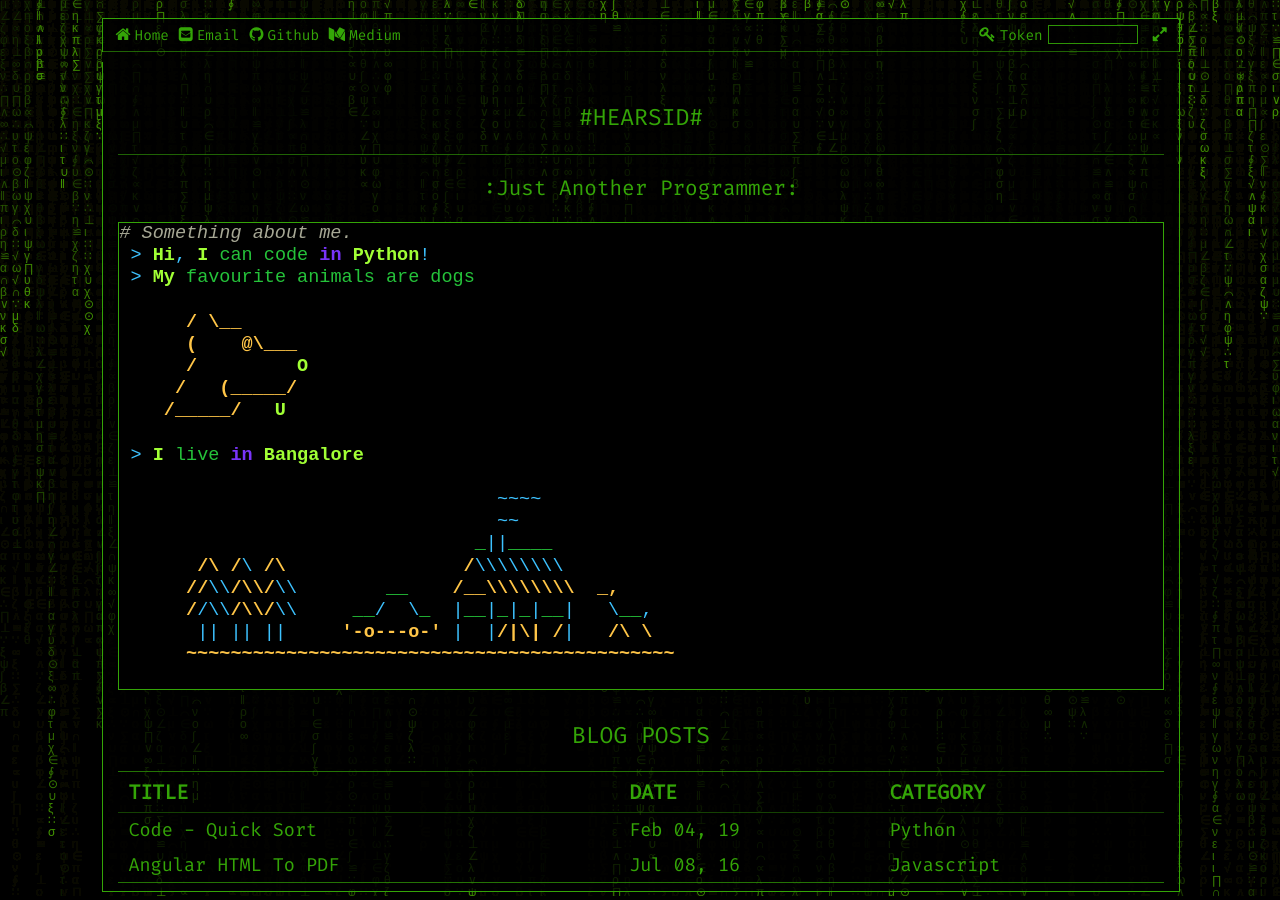
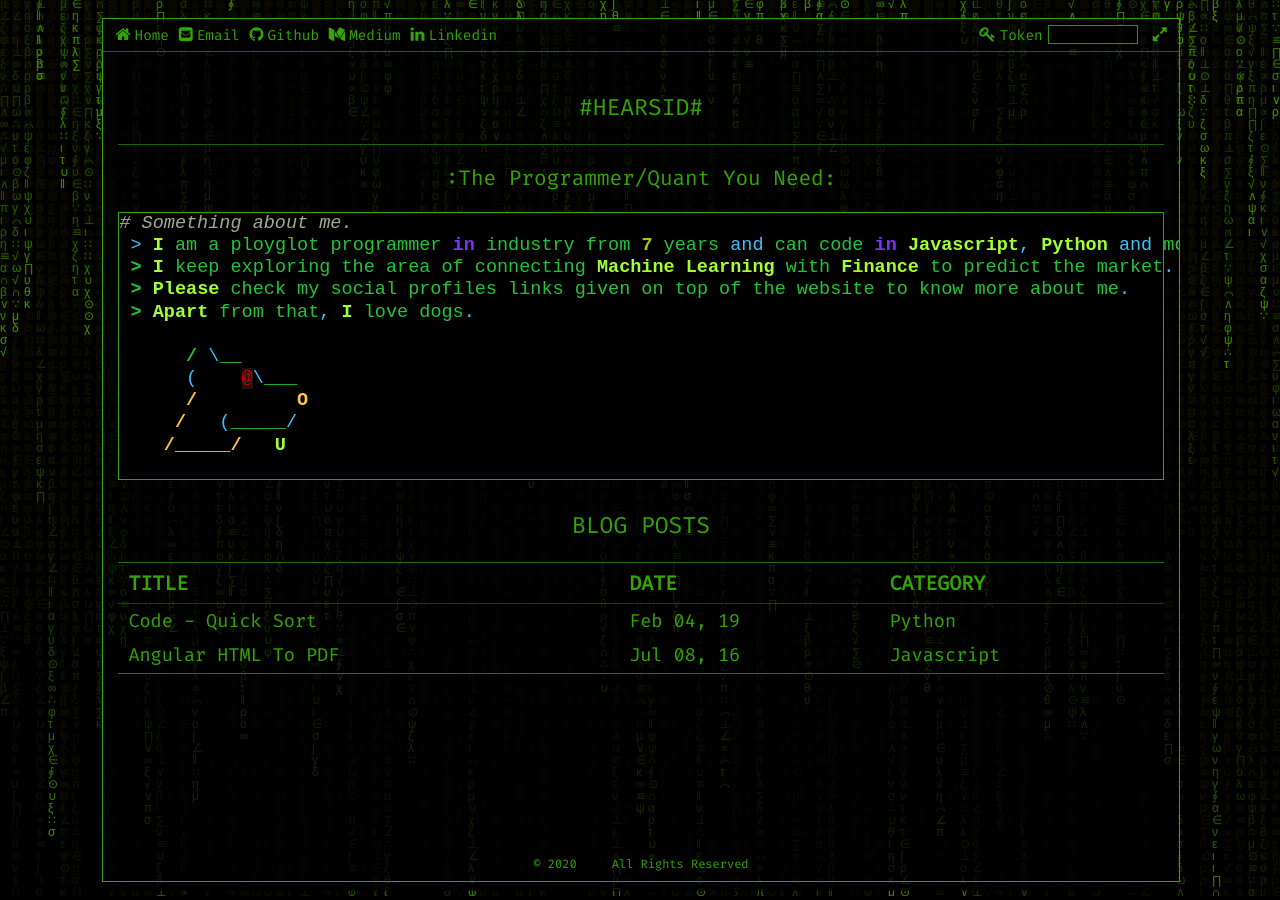
Before and after one commit to hearsid/hearsid.github.io, a Jekyll site: the page built from pages/index.md, in a window 1280 px wide. Built offline with Jekyll 4.4.1, drawn with Linux system fonts in a browser that asks for light colours.

Commit message:
content modified, with title and about me (#14)
Co-authored-by: hearsid <hearsid@github.om>

````diff
--- a/_config.yml
+++ b/_config.yml
@@ -13,6 +13,7 @@ webrick:
 email: "hearsid@gmail.com"
 github: "hearsid"
 medium: "hearsid"
+linkedin: "hearsid"
 # path to: css/, fonts/, img/ and js/
 assets_path: "/assets" # i.e. "/assets"
 statement: "All Rights Reserved"
--- a/_includes/header.html
+++ b/_includes/header.html
@@ -34,7 +34,7 @@
                         </i>
                     </a>
                 {% endif %}
-                <!-- linkedin -->
+                <!-- medium -->
                 {% if site.medium != "" %}
                     <a class="header_btn" href="https://medium.com/@{{ site.medium }}">
                         <i class="fa fa-medium">
@@ -44,6 +44,18 @@
                         </i>
                     </a>
                 {% endif %}
+
+                <!-- linkedin -->
+                {% if site.linkedin != "" %}
+                    <a class="header_btn" href="https://linkedin.com/in/{{ site.linkedin }}">
+                        <i class="fa fa-linkedin">
+                            {% if page.btn_text != false %}
+                                <p class="btn_text">Linkedin</p>
+                            {% endif %}
+                        </i>
+                    </a>
+                {% endif %}
+
                 <!-- maximize -->
                 {% if page.maximize != false %}
                     <a class="header_btn" id="mxmz_btn" onclick="toggle_maximize()">
--- a/assets/css/main.scss
+++ b/assets/css/main.scss
@@ -129,7 +129,7 @@ $blk-timing-function: cubic-bezier(0.98, -0.23, 0.65, 0.7);
       }
     }
     .div_article {
-      top: 44px;
+      top: 34px;
       position: relative;
       height: 95%;
       width: 100%;
@@ -463,6 +463,6 @@ body {
   }
 }
 
-#just-another-programmer {
+#the-programmerquant-you-need {
   text-align: center;
 }
--- a/pages/index.md
+++ b/pages/index.md
@@ -14,12 +14,14 @@ permalink: /
 # \#HEARSID\#
 
 ---
-### :Just another programmer:
+### :The Programmer/Quant you need:
 
 ```ruby
 # Something about me.
- > Hi, I can code in Python!
- > My favourite animals are dogs
+ > I am a ployglot programmer in industry from 7 years and can code in Javascript, Python and more.
+ > I keep exploring the area of connecting Machine Learning with Finance to predict the market.
+ > Please check my social profiles links given on top of the website to know more about me.
+ > Apart from that, I love dogs.
 
       / \__
       (    @\___
@@ -27,15 +29,4 @@ permalink: /
      /   (_____/
     /_____/   U
 
- > I live in Bangalore
-
-                                  ~~~~
-                                  ~~
-                                _||____
-       /\ /\ /\                /\\\\\\\\
-      //\\/\\/\\        __    /__\\\\\\\\  _,
-      //\\/\\/\\     __/  \_  |__|_|_|__|   \__,
-       || || ||     '-o---o-' |  |/|\| /|   /\ \
-      ~~~~~~~~~~~~~~~~~~~~~~~~~~~~~~~~~~~~~~~~~~~~
-
 ```
````
